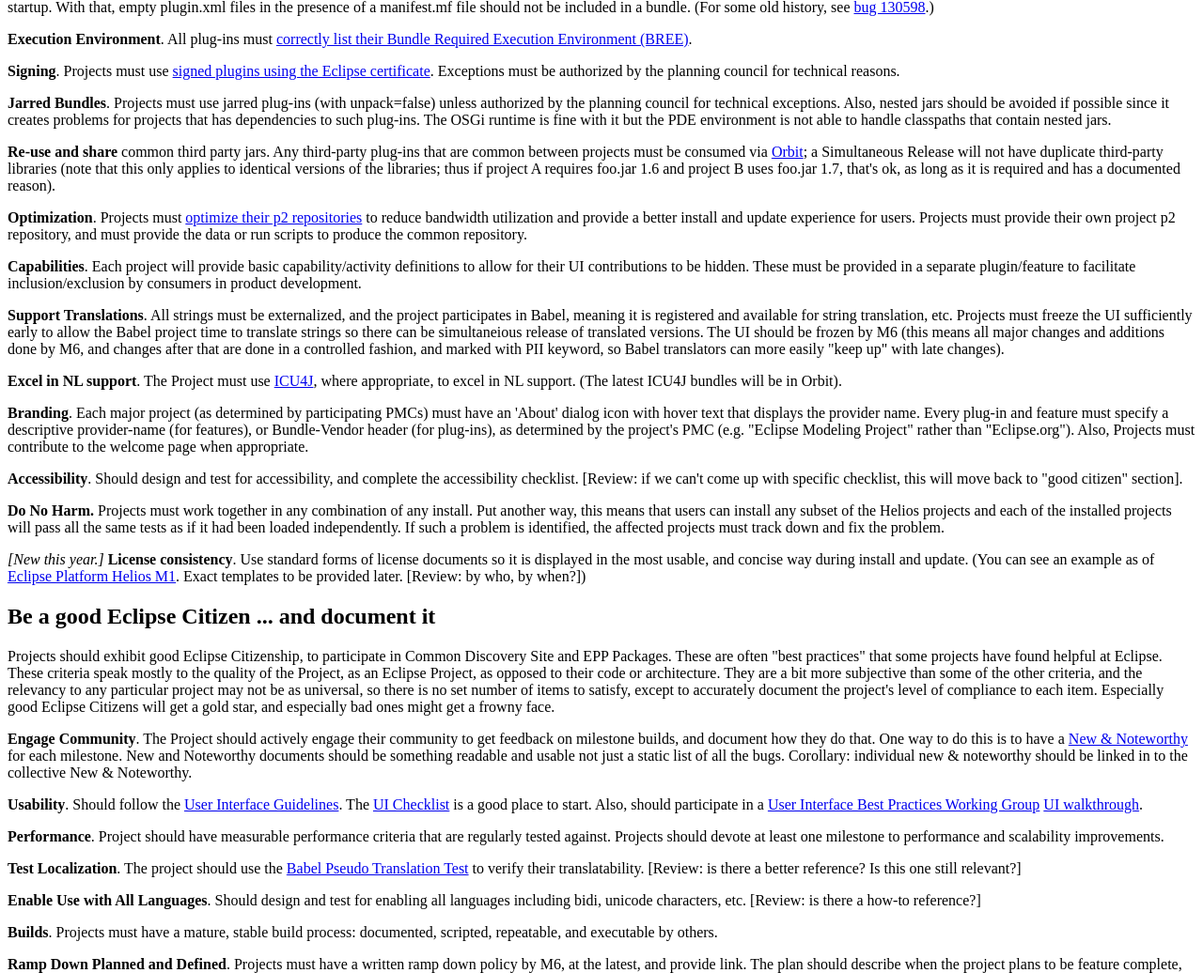
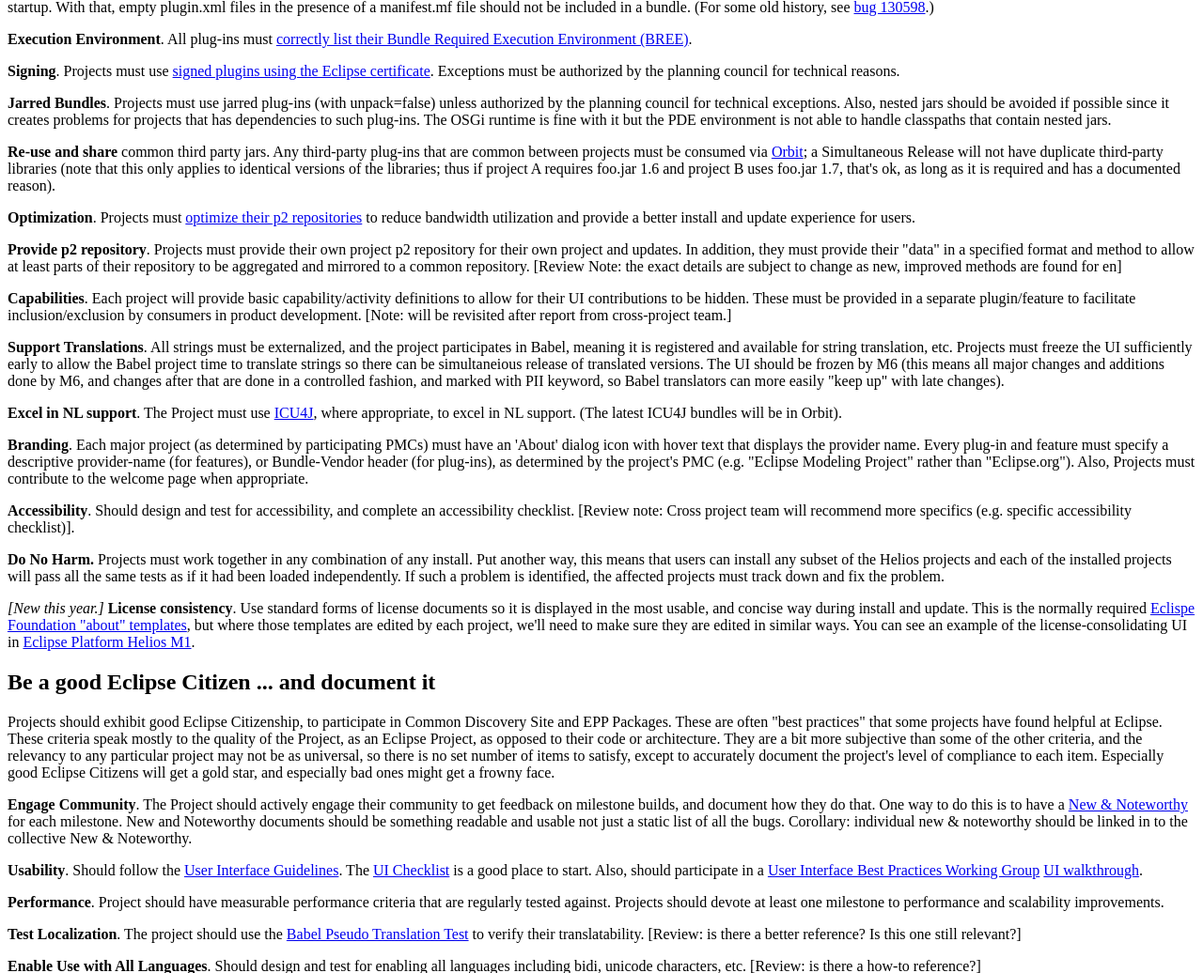
Before and after one commit to eclipse/tools-website, a PHP site: page /planning/EclipseSimultaneiousRelease.html in a window 1280 px wide. Shown: the part 1837-2873 px from the top of the page at 94% size. Run offline with PHP 8.4, Linux system fonts and the light colour scheme.

Commit message:
temporary home

```diff
--- a/planning/EclipseSimultaneiousRelease.html
+++ b/planning/EclipseSimultaneiousRelease.html
@@ -28,7 +28,7 @@ maintainability, and improved consumability by adopters.</p>
 &quot;should do&quot; items, the requirements are divided into
 categories based on 1) basic things required to release, at all, as part
 of the &quot;yearly release&quot;, 2) things that are required to be
-part of the Common Discover Site repository and part of EPP packages,
+part of the Common Discovery Site repository and part of EPP packages,
 and 3) things to demonstrate good Eclipse Citizenship, following
 &quot;the Eclipse Way&quot;.</p>
 <h2>Do the basics ... early</h2>
@@ -206,13 +206,18 @@ as it is required and has a documented reason).</p>
 <p><b>Optimization</b>. Projects must <a
 	href="http://help.eclipse.org/galileo/topic/org.eclipse.platform.doc.isv/guide/p2_repositorytasks.htm">
 optimize their p2 repositories</a> to reduce bandwidth utilization and
-provide a better install and update experience for users. Projects must
-provide their own project p2 repository, and must provide the data or
-run scripts to produce the common repository.</p>
+provide a better install and update experience for users.</p>
+<p><b>Provide p2 repository</b>. Projects must provide their own
+project p2 repository for their own project and updates. In addition,
+they must provide their "data" in a specified format and method to allow
+at least parts of their repository to be aggregated and mirrored to a
+common repository. [Review Note: the exact details are subject to change
+as new, improved methods are found for en]</p>
 <p><b>Capabilities</b>. Each project will provide basic
 capability/activity definitions to allow for their UI contributions to
 be hidden. These must be provided in a separate plugin/feature to
-facilitate inclusion/exclusion by consumers in product development.</p>
+facilitate inclusion/exclusion by consumers in product development.
+[Note: will be revisited after report from cross-project team.]</p>
 <p><b>Support Translations</b>. All strings must be externalized,
 and the project participates in Babel, meaning it is registered and
 available for string translation, etc. Projects must freeze the UI
@@ -233,37 +238,39 @@ plug-ins), as determined by the project's PMC (e.g. "Eclipse Modeling
 Project" rather than "Eclipse.org"). Also, Projects must contribute to
 the welcome page when appropriate.</p>
 
-<p><span class="mw-headline"> <i></i></span><b>Accessibility</b>.
-Should design and test for accessibility, and complete the accessibility
-checklist. [Review: if we can't come up with specific checklist, this
-will move back to &quot;good citizen&quot; section].</p>
+<p><b>Accessibility</b>. Should design and test for accessibility,
+and complete an accessibility checklist. [Review note: Cross project
+team will recommend more specifics (e.g. specific accessibility
+checklist)].</p>
 <p><b>Do No Harm.</b> Projects must work together in any combination
 of any install. Put another way, this means that users can install any
 subset of the Helios projects and each of the installed projects will
 pass all the same tests as if it had been loaded independently. If such
 a problem is identified, the affected projects must track down and fix
 the problem.</p>
-<p><span class="mw-headline"><i>[New this year.]</i> <b>License
-</b></span><b>consistency</b>. Use standard forms of license documents so it is
-displayed in the most usable, and concise way during install and update.
-(You can see an example as of <a
+<p><i>[New this year.]</i> <b>License consistency</b>. Use standard
+forms of license documents so it is displayed in the most usable, and
+concise way during install and update. This is the normally required <a
+	href="http://www.eclipse.org/legal/epl/about.php">Eclispe
+Foundation &quot;about&quot; templates</a>, but where those templates are
+edited by each project, we'll need to make sure they are edited in
+similar ways. You can see an example of the license-consolidating UI in
+<a
 	href="http://download.eclipse.org/eclipse/downloads/drops/S-3.6M1-200908061400/eclipse-news-M1.html#Platform">Eclipse
-Platform Helios M1</a>. Exact templates to be provided later. [Review: by
-who, by when?])</p>
+Platform Helios M1</a>.</p>
 
 
 <h2>Be a good Eclipse Citizen ... and document it</h2>
-<p><span class="mw-headline"></span>Projects should exhibit good
-Eclipse Citizenship, to participate in Common Discovery Site and EPP
-Packages. These are often &quot;best practices&quot; that some projects
-have found helpful at Eclipse. These criteria speak mostly to the
-quality of the Project, as an Eclipse Project, as opposed to their code
-or architecture. They are a bit more subjective than some of the other
-criteria, and the relevancy to any particular project may not be as
-universal, so there is no set number of items to satisfy, except to
-accurately document the project's level of compliance to each item.
-Especially good Eclipse Citizens will get a gold star, and especially
-bad ones might get a frowny face.</p>
+<p>Projects should exhibit good Eclipse Citizenship, to participate
+in Common Discovery Site and EPP Packages. These are often &quot;best
+practices&quot; that some projects have found helpful at Eclipse. These
+criteria speak mostly to the quality of the Project, as an Eclipse
+Project, as opposed to their code or architecture. They are a bit more
+subjective than some of the other criteria, and the relevancy to any
+particular project may not be as universal, so there is no set number of
+items to satisfy, except to accurately document the project's level of
+compliance to each item. Especially good Eclipse Citizens will get a
+gold star, and especially bad ones might get a frowny face.</p>
 <p><b>Engage Community</b>. The Project should actively engage their
 community to get feedback on milestone builds, and document how they do
 that. One way to do this is to have a <a
--- a/planning/EclipseSimultaneousRelease.php
+++ b/planning/EclipseSimultaneousRelease.php
@@ -57,7 +57,7 @@ EOHTML;
 		$html="<p>Error: XHTML file did not provided.</p>";
 	}
 	else {
-		$html="<p>There is no file named " . $xhtmlFile . "</p>";
+		$html="<p>Error: There is no file named <b>" . $xhtmlFile . "</b></p>";
 	}
 	$App->generatePage($theme, $Menu, $Nav, $pageAuthor, $pageKeywords, $pageTitle, $html);
 
```
Also changed, not shown: 1 other file.
